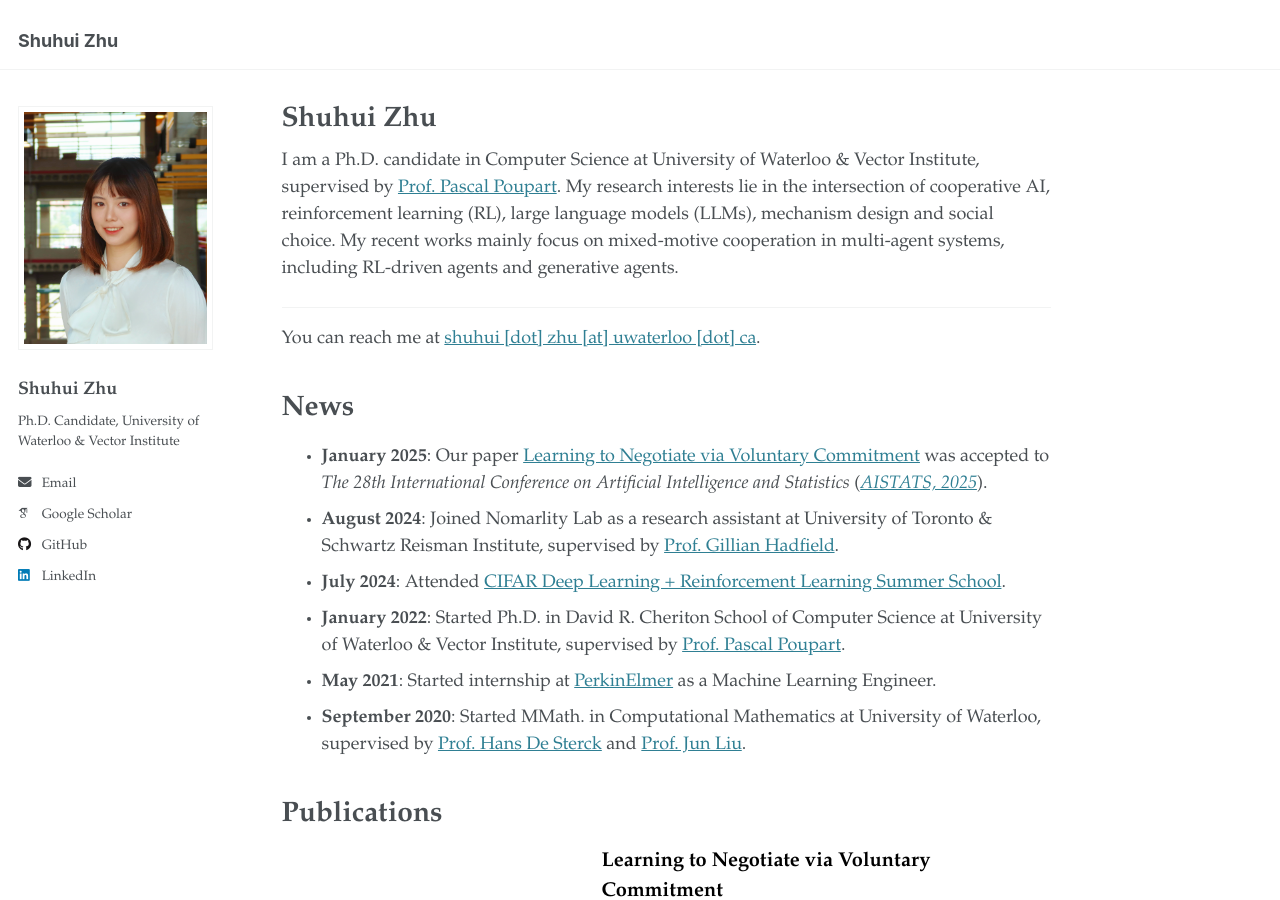
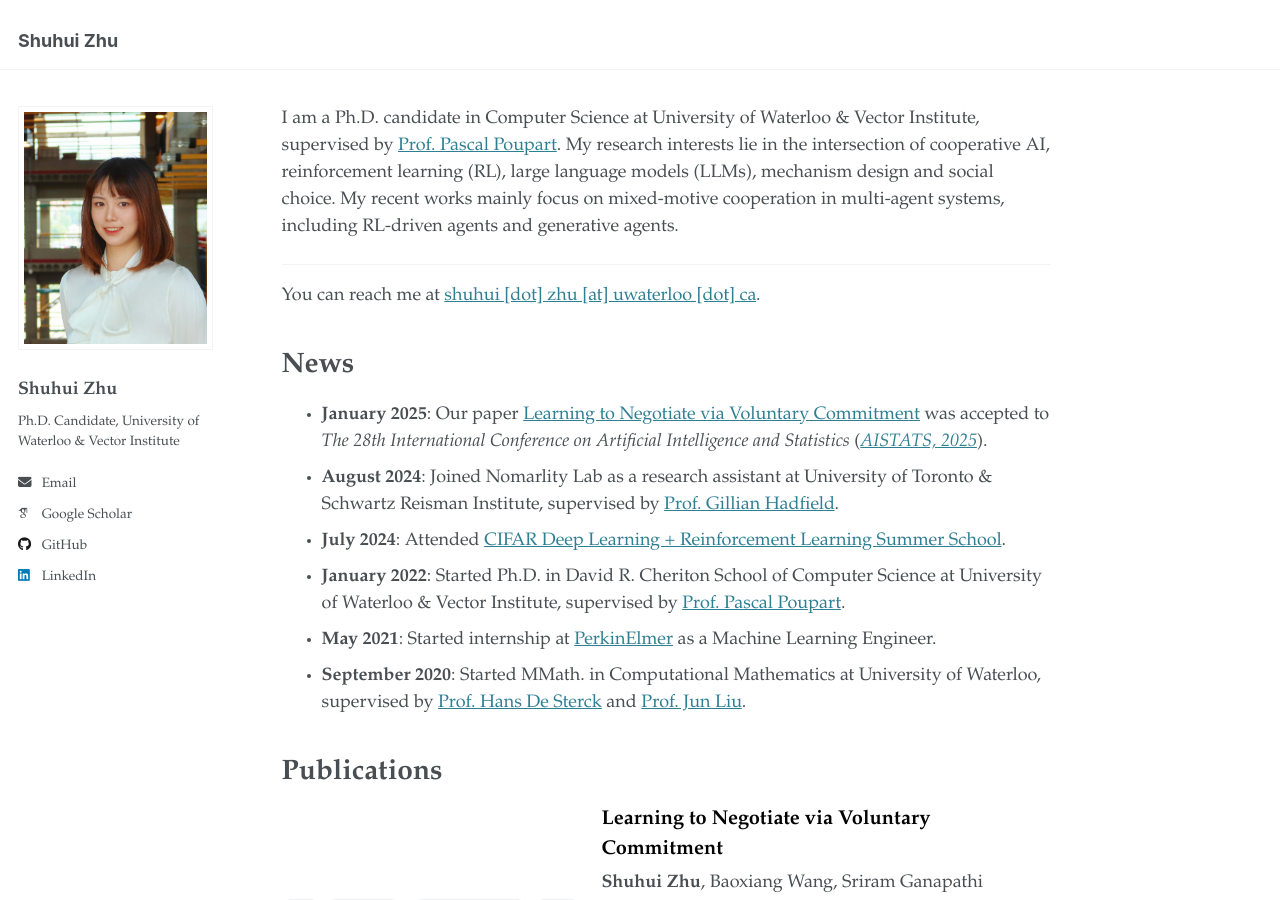
Before and after one commit to shuhui-zhu/shuhui-zhu.github.io, a Jekyll site: the page built from _pages/about.md, in a window 1280 px wide and 900 px high. Built offline with Jekyll 4.4.1, drawn with Linux system fonts in a browser that asks for light colours; some web fonts are replaced.

Commit message:
remove title of about me page

```diff
--- a/_pages/about.md
+++ b/_pages/about.md
@@ -1,8 +1,7 @@
 ---
 permalink: /
-title: "Shuhui Zhu"
+# title: "About me"
 author_profile: true
-header: false
 redirect_from:
   - /about/
   - /about.html
```
